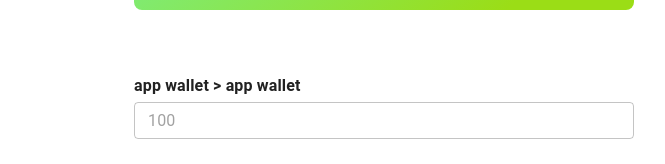
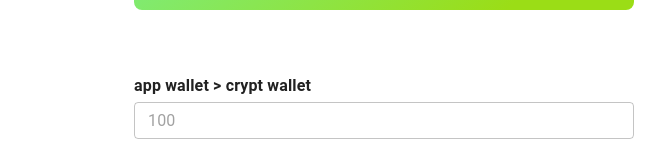
Before and after one commit to thanklet/mock-dapp-prototype, a React (Vite) app: page /app/wallet/transfer in a window 1280 px wide. Shown: the part 364-528 px from the top of the page, without its empty margins (256-921 px from the left). Built offline with nearby package versions, Linux system fonts and the light colour scheme; no server answers; the database is empty; sample sign-in values are in the browser's storage.

Commit message:
fix: 不要なstateを削除する
https://github.com/thanklet/mock-dapp-prototype/pull/48#discussion_r1835610986

```diff
--- a/src/features/app/wallet/components/transfer.tsx
+++ b/src/features/app/wallet/components/transfer.tsx
@@ -4,25 +4,11 @@ import { TextField } from "@/components/ui/form/text-field";
 import { useGetUser } from "@/features/profile/api";
 import { path } from "@/utils/path";
 import { Stack } from "@mui/material";
-import { type FormEvent, useState } from "react";
+import type { FormEvent } from "react";
 import { ThanksCard } from "../../components/thanks-card";
 import { WALLET_MAP, WALLET_OPTIONS } from "../constants";
 
 export const Transfer = () => {
-  const [selectedWallet] = useState<
-    (typeof WALLET_MAP)[keyof typeof WALLET_MAP]
-  >(WALLET_MAP.APP_WALLET);
-  const selectedWalletLabel = WALLET_OPTIONS.find(
-    (wallet) => wallet.value === selectedWallet,
-  )?.label;
-  const otherWalletLabel = WALLET_OPTIONS.find(
-    (wallet) =>
-      wallet.value ===
-      (selectedWallet === WALLET_MAP.APP_WALLET
-        ? WALLET_MAP.APP_WALLET
-        : WALLET_MAP.CRYPTO_WALLET),
-  )?.label;
-
   const { user: authorizedUser } = useUser();
   const { data } = useGetUser({ documentId: authorizedUser.uid });
   const user = data.data();
@@ -63,9 +49,8 @@ export const Transfer = () => {
 
         <form onSubmit={handleFormSubmit} className="flex flex-col gap-y-8">
           <div>
-            {/* TODO: 選択中の wallet に応じて、表示を切り替る。 */}
             <div className="font-semibold mb-1">
-              {`${selectedWalletLabel} > ${otherWalletLabel}`}
+              {`${WALLET_OPTIONS.find((option) => option.value === WALLET_MAP.APP_WALLET)?.label} > ${WALLET_OPTIONS.find((option) => option.value === WALLET_MAP.CRYPTO_WALLET)?.label}`}
             </div>
             <TextField className="w-full" placeholder="100" />
           </div>
```
